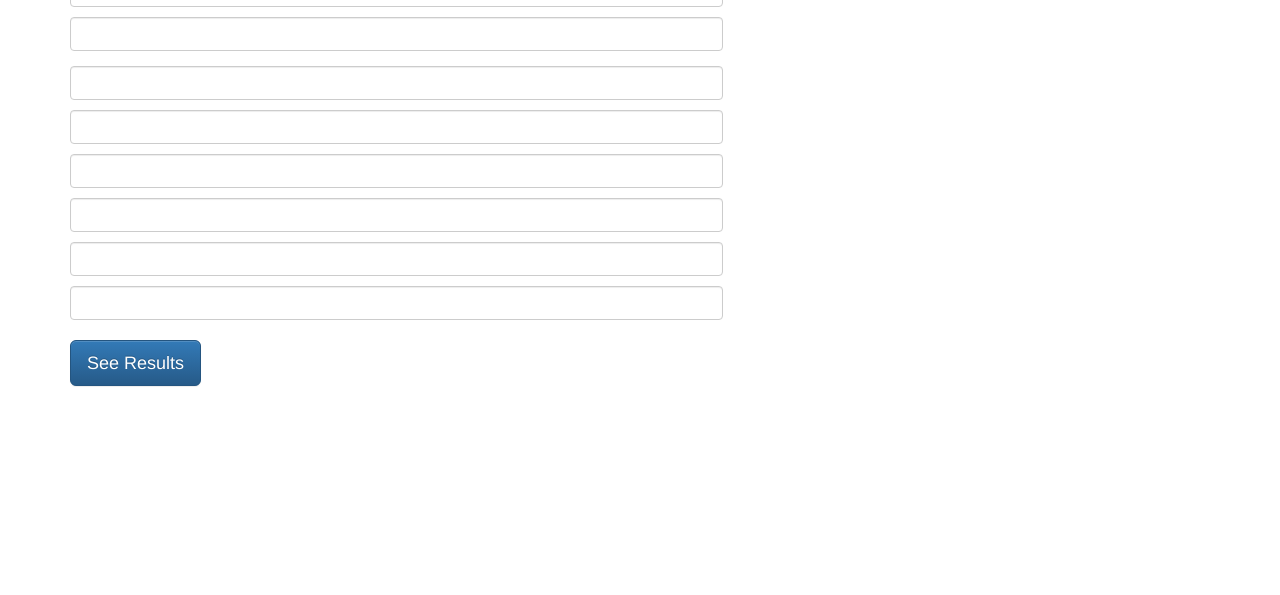
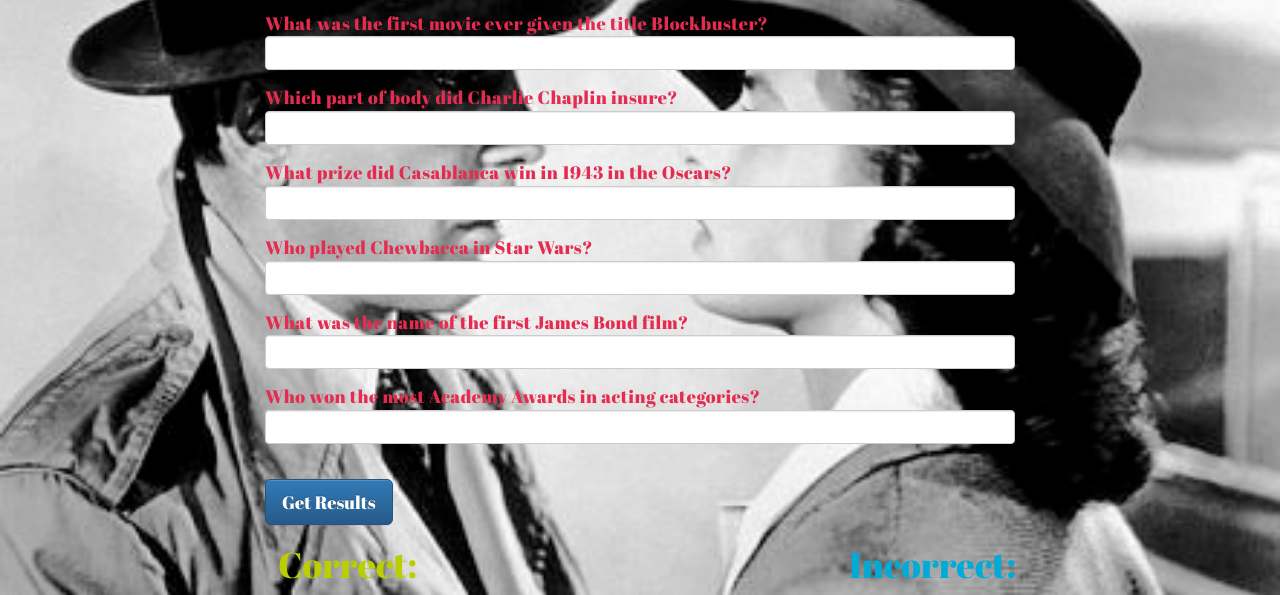
Before and after one commit to ayumihosoda/quiz-app, a plain HTML site: page index.html in a window 1280 px wide. Shown: the part 205-800 px from the top of the page. Drawn offline with nearby package versions, Linux system fonts and the light colour scheme.

Commit message:
Second commit

```diff
--- a/css/main.css
+++ b/css/main.css
@@ -0,0 +1,31 @@
+body {
+	margin: 0 auto;
+	background: url("../images/movie.png");
+	background-size: 100%;
+	font-family: 'Abril Fatface', cursive;
+	color: #e52b50;
+}
+
+.title {
+	font-size: 60px;
+	margin: 30px 0;
+}
+
+.form-group {
+	font-size: 18px;
+	margin: 15px 0;
+	letter-spacing: 0.5px;
+}
+
+h1 {
+	text-align: center;
+
+}
+
+.correct {
+	color: #BBCE00;
+}
+
+.incorrect {
+	color: #00ACD7;
+}
--- a/index.html
+++ b/index.html
@@ -5,6 +5,8 @@
 	<meta name="author" content="Ayumi Hosoda">
 	<meta name="viewport" content="width=device-width, initial-scale=1">
 	<title>Quiz App</title>
+	<!-- Google font -->
+	<link href="https://fonts.googleapis.com/css?family=Abril+Fatface" rel="stylesheet">
 	<!-- Font Awesome -->
 	<link rel="stylesheet" type="text/css" href="http://maxcdn.bootstrapcdn.com/font-awesome/4.3.0/css/font-awesome.min.css">
 	<!-- Latest compiled and minified CSS -->
@@ -18,52 +20,48 @@
 	<div class="container">
       <h1 class="title">Movie Trivia</h1>
     	<div class="row">
-      <form class="col-sm-7">
+      	  <form class="col-sm-8 col-sm-offset-2">
         	<div class="form-group">
-          <h4 id="question0"></h2>
+          	  <div id="question0"></div>
 			  <input id="answer0" type="text" class="form-control">
 			</div>
 			<div class="form-group">
-					<h4 id="question1"></h2>
+			  <div id="question1"></div>
 			  <input id="answer1" type="text" class="form-control">
-				</div class="form-group">
-				<div>
-					<h4 id="question2"></h2>
+			</div>
+			<div class="form-group">
+			  <div id="question2"></div>
 			  <input id="answer2" type="text" class="form-control">
 			</div>
 			<div class="form-group">
-					<h4 id="question3"></h2>
+			  <div id="question3"></div>
 			  <input id="answer3" type="text" class="form-control">
 			</div>
-				<div>
-					<h4 id="question4"></h2>
+			<div class="form-group">
+			  <div id="question4"></div>
 			  <input id="answer4" type="text" class="form-control">
 			</div>
-				<div>
-					<h4 id="question5"></h2>
+			<div class="form-group">
+			  <div id="question5"></div>
 			  <input id="answer5" type="text" class="form-control">
 			</div>
-				<div>
-					<h4 id="question6"></h2>
+			<div class="form-group">
+			  <div id="question6"></div>
 			  <input id="answer6" type="text" class="form-control">
 			</div>
-				<div>
-					<h4 id="question7"></h2>
-					<input id="answer7" type="text" class="form-control">
+		<br>
+
+		<!-- Button -->
+		    <button type="button" onclick="Results()" class="btn btn-primary btn-lg">Get Results</button>
+	  	  </form>
 		</div>
-				<div>
-					<h4 id="question8"></h2>
-					<input id="answer8" type="text" class="form-control">
+
+		<!-- Result Display	 -->
+		<div class="row">
+			<div class="col-sm-6">
+				<h1 class="correct">Correct: <span id="correct"></span></h1>
 			</div>
-				<div>
-					<h4 id="question9"></h2>
-					<input id="answer9" type="text" class="form-control">
-				</div>
-				<br>
-				<button type="button" onclick="testResults()" class="btn btn-primary btn-lg">See Results</button>
-			</form>
-			<div class="col-sm-2 col-sm-offset-1">
-				<h1 class="correct">Correct: <span id="correct"></span></h1>
+			<div class="col-sm-6">
 				<h1 class="incorrect">Incorrect:  <span id="incorrect"></span></h1>
 			</div>
 		</div>
--- a/js/main.js
+++ b/js/main.js
@@ -1,11 +1,11 @@
 //Questions & Answers
-var secQuestions = [
+var questions = [
 	{
 		question: "What color were the slipper in the original Wizard of OZ?",
 		answer: "silver"
 	},
 	{
-		question: "What was the first movie ever given the title "Blockbuster"?",
+		question: "What was the first movie ever given the title Blockbuster?",
 		answer: "Jaws"
 	},
 	{
@@ -23,9 +23,42 @@ var secQuestions = [
 	{
 		question: "What was the name of the first James Bond film?",
 		answer: "Dr. No"
-	}
+	},
 	{
 		question: "Who won the most Academy Awards in acting categories?",
 		answer: "Katherine Hepburn"
 	}
 ]
+//Loop through each question and show the text
+
+for (i=0; i < questions.length; i++) {
+	var question = questions[i].question;
+	// get questions from html and store in variable el
+	var el = document.getElementById("question" + [i]);
+	console.log(question, el);
+	// display questions by adding the text
+	el.textContent = question;
+}
+
+//Once results are submitted
+function Results() {
+	var correct = 0;
+	var incorrect = 0;
+
+	for (i=0; i < questions.length; i++) {
+		var answer = questions[i].answer;
+		var guess = document.getElementById("answer" + [i]).value
+		var questionSpot = document.getElementById("question" + [i])
+		if (answer == guess) {
+			questionSpot.className = "correct";
+			correct++;
+		} else {
+			questionSpot.className = "incorrect";
+			incorrect++;
+		};
+	};
+
+  document.getElementById('correct').textContent = correct;
+  document.getElementById('incorrect').textContent = incorrect;
+
+}
```
Also changed, not shown: images/movie.png (added). Lines whose indentation alone changed are shown as unchanged.
